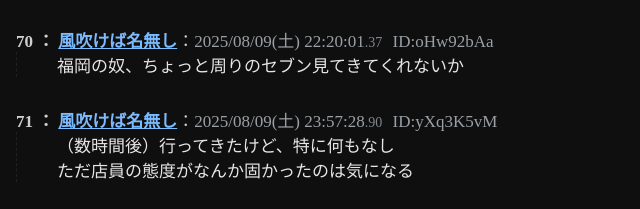
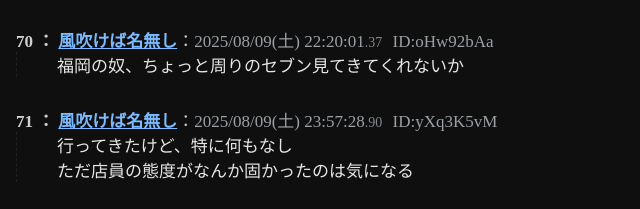
Before and after one commit to fubuchan/humangoods, a plain HTML site: page index.html in a window 1280 px wide. Shown: the part 8161-8370 px from the top of the page, without its empty margins (0-640 px from the left). Drawn offline with Linux system fonts and the light colour scheme.

Commit message:
Update index.html

```diff
--- a/index.html
+++ b/index.html
@@ -478,7 +478,7 @@
 
   <div class="post">
     <span class="meta"><span class="no">71 ：</span><span class="name">風吹けば名無し</span>：<span class="date">2025/08/09(土) 23:57:28</span><span class="milisec">.90</span> <span class="id">ID:yXq3K5vM</span></span>
-    <div class="con">（数時間後）行ってきたけど、特に何もなし<br>ただ店員の態度がなんか固かったのは気になる</div>
+    <div class="con">行ってきたけど、特に何もなし<br>ただ店員の態度がなんか固かったのは気になる</div>
   </div>
 
   <div class="post">
```
